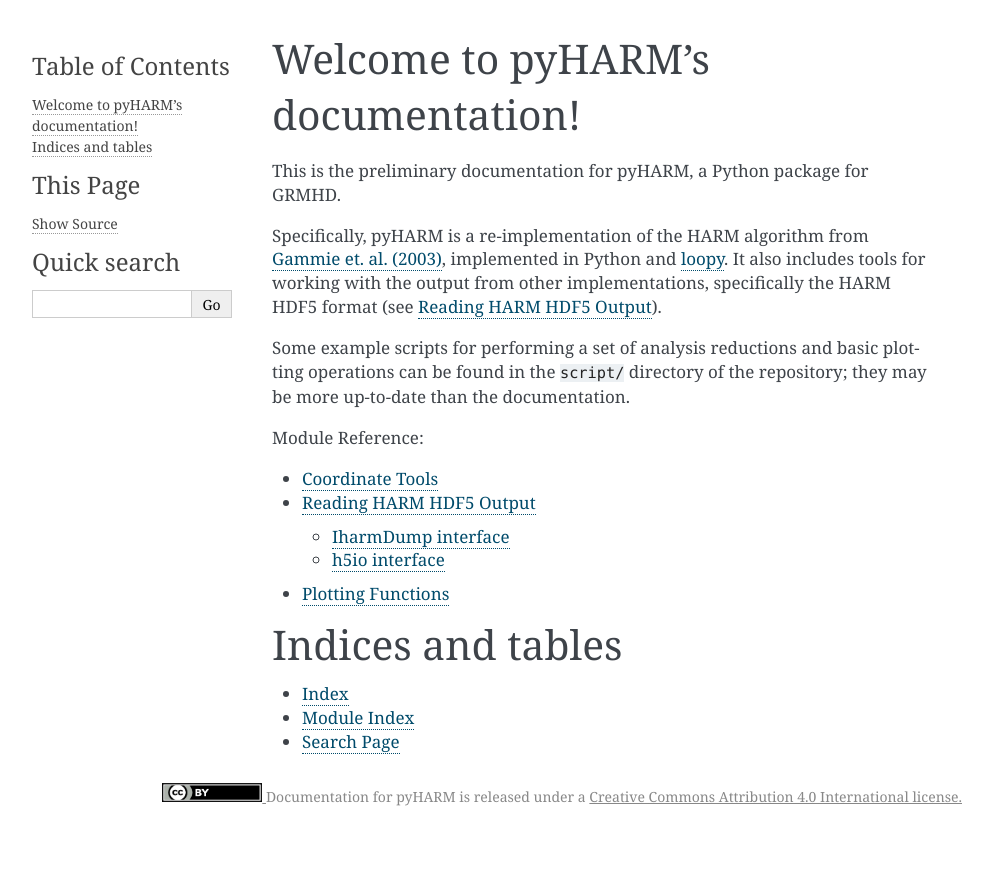
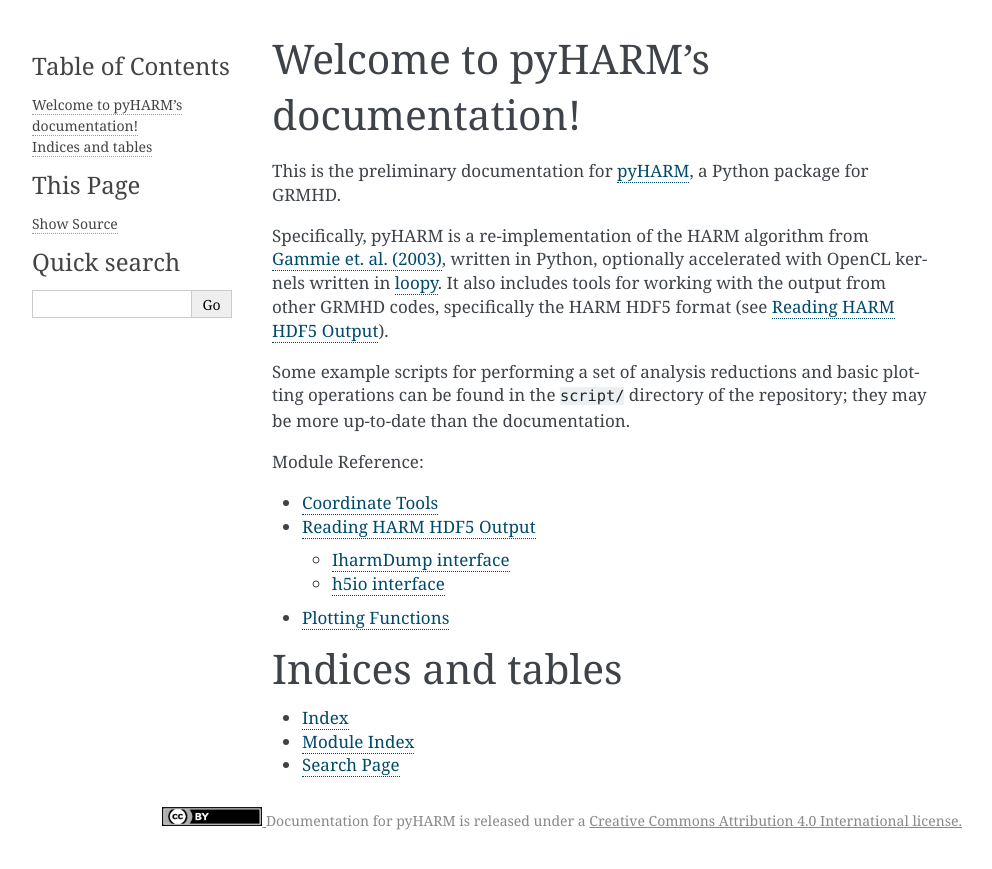
Before and after one commit to AFD-Illinois/pyharm, a Sphinx documentation site: the page built from docs/index.rst, in a window 1280 px wide. Shown: the top 869 px of the page, without its empty margins (148-1140 px from the left). Built offline with Sphinx 7.4.7, drawn with Linux system fonts in a browser that asks for light colours.

Commit message:
Docs clarity, documentation config for readthedocs

```diff
--- a/docs/index.rst
+++ b/docs/index.rst
@@ -1,9 +1,9 @@
 Welcome to pyHARM's documentation!
 ==================================
 
-This is the preliminary documentation for pyHARM, a Python package for GRMHD.
+This is the preliminary documentation for `pyHARM <https://github.com/AFD-Illinois/pyHARM>`_, a Python package for GRMHD.
 
-Specifically, pyHARM is a re-implementation of the HARM algorithm from `Gammie et. al. (2003) <https://doi.org/10.1086/374594>`_, implemented in Python and `loopy <https://mathema.tician.de/software/loopy/>`_.  It also includes tools for working with the output from other implementations, specifically the HARM HDF5 format (see :ref:`ref_dumps`).
+Specifically, pyHARM is a re-implementation of the HARM algorithm from `Gammie et. al. (2003) <https://doi.org/10.1086/374594>`_, written in Python, optionally accelerated with OpenCL kernels written in `loopy <https://mathema.tician.de/software/loopy/>`_.  It also includes tools for working with the output from other GRMHD codes, specifically the HARM HDF5 format (see :ref:`ref_dumps`).
 
 Some example scripts for performing a set of analysis reductions and basic plotting operations can be found in the ``script/`` directory of the repository; they may be more up-to-date than the documentation.
 
```
Also changed, not shown: .readthedocs.yml (added).
